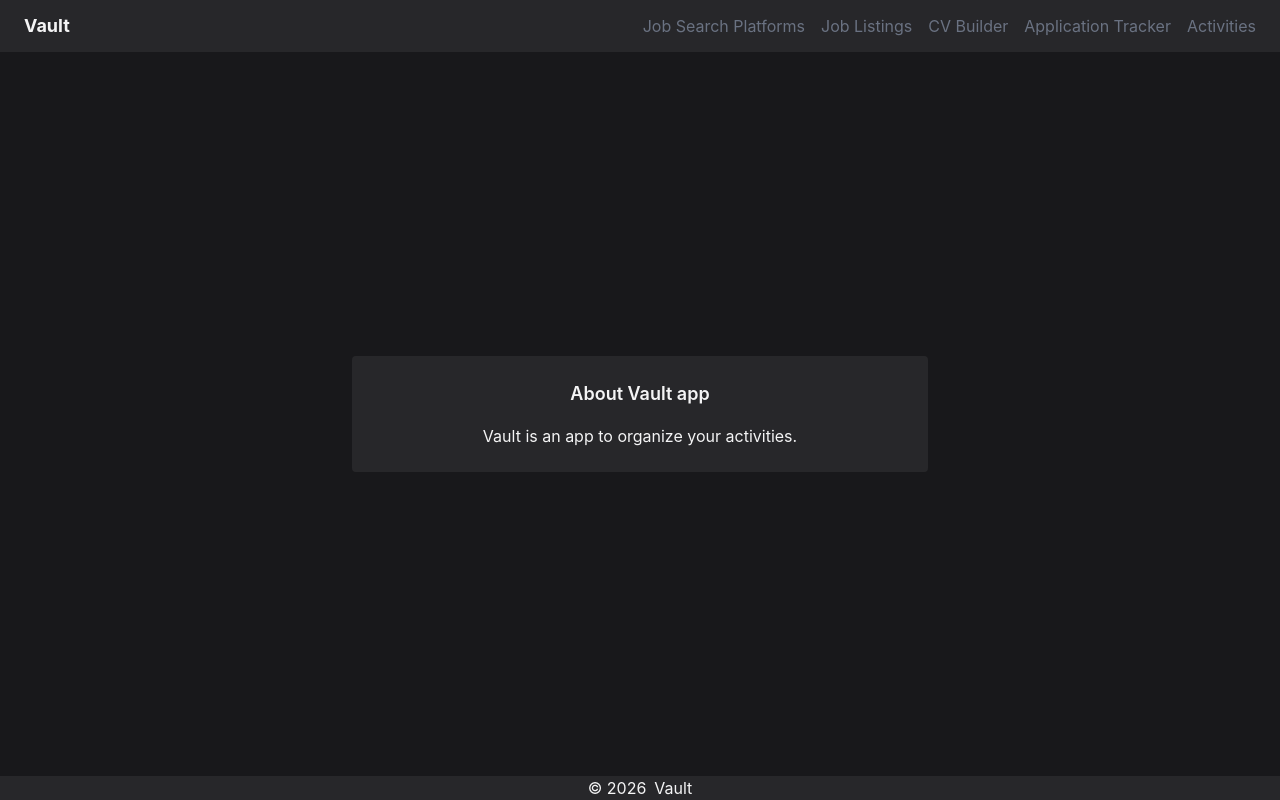
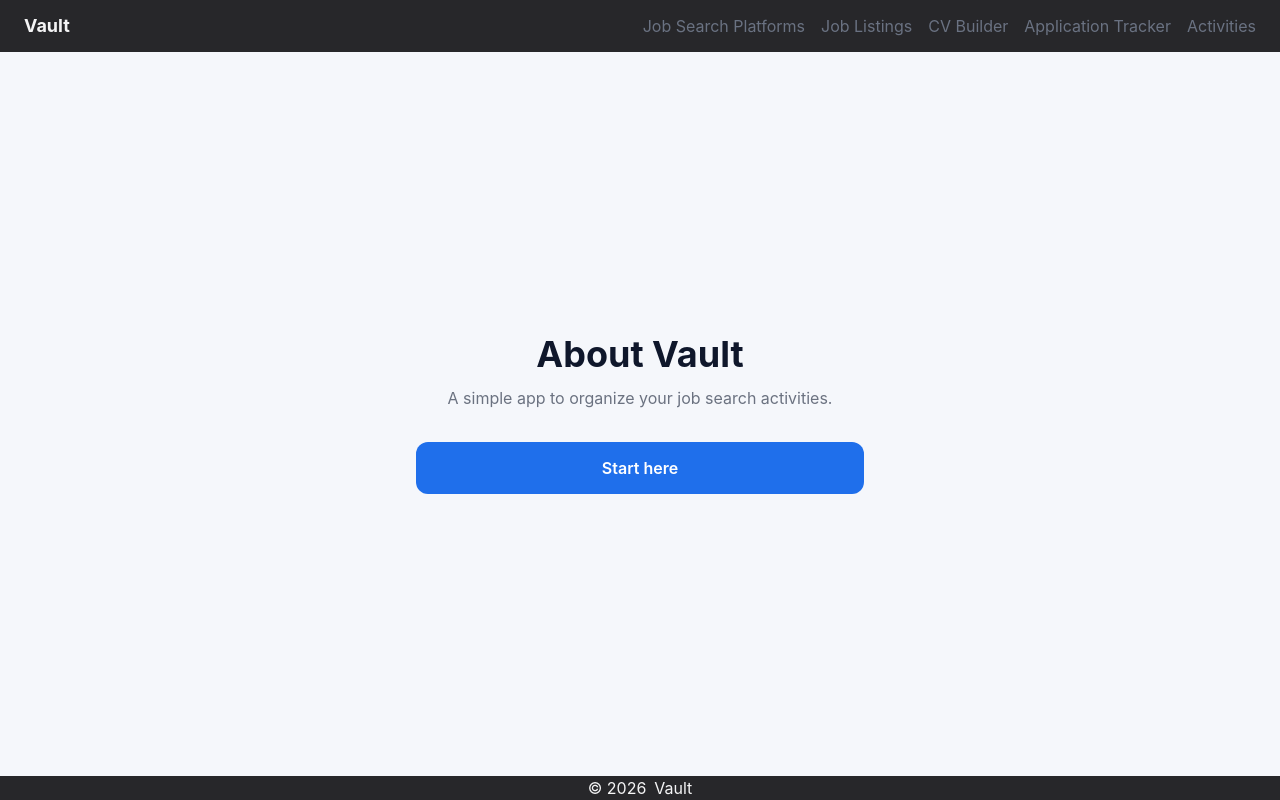
Before and after one commit to Dimterion/vault, a React (Vite) app: page /about in a window 1280 px wide. Built offline with nearby package versions, Linux system fonts and the light colour scheme.

Commit message:
adjust about page

```diff
--- a/src/pages/about.tsx
+++ b/src/pages/about.tsx
@@ -1,12 +1,34 @@
-import Hero from "../components/Hero";
+import { Link } from "react-router";
+import { colors } from "../constants/colors";
 
-export default function AboutPage() {
+export default function HomePage() {
   return (
-    <div className="flex min-h-full flex-1 items-center justify-center px-4 py-10">
-      <Hero
-        title="About Vault app"
-        text="Vault is an app to organize your activities."
-      />
+    <div
+      className="flex min-h-full flex-1 items-center justify-center px-4 py-10"
+      style={{ backgroundColor: colors.background }}
+    >
+      <div className="mx-auto w-full max-w-md">
+        <h1 className="mb-3 text-center text-4xl font-bold text-slate-900">
+          About Vault
+        </h1>
+
+        <p
+          className="mb-8 text-center text-base leading-6"
+          style={{ color: colors.textMuted }}
+        >
+          A simple app to organize your job search activities.
+        </p>
+
+        <div className="flex flex-col gap-3">
+          <Link
+            to="/"
+            className="rounded-xl px-4.5 py-3.5 text-center text-base font-semibold text-white transition-opacity hover:opacity-90 focus:ring-2 focus:ring-offset-2 focus:outline-none"
+            style={{ backgroundColor: colors.primary }}
+          >
+            Start here
+          </Link>
+        </div>
+      </div>
     </div>
   );
 }
```
